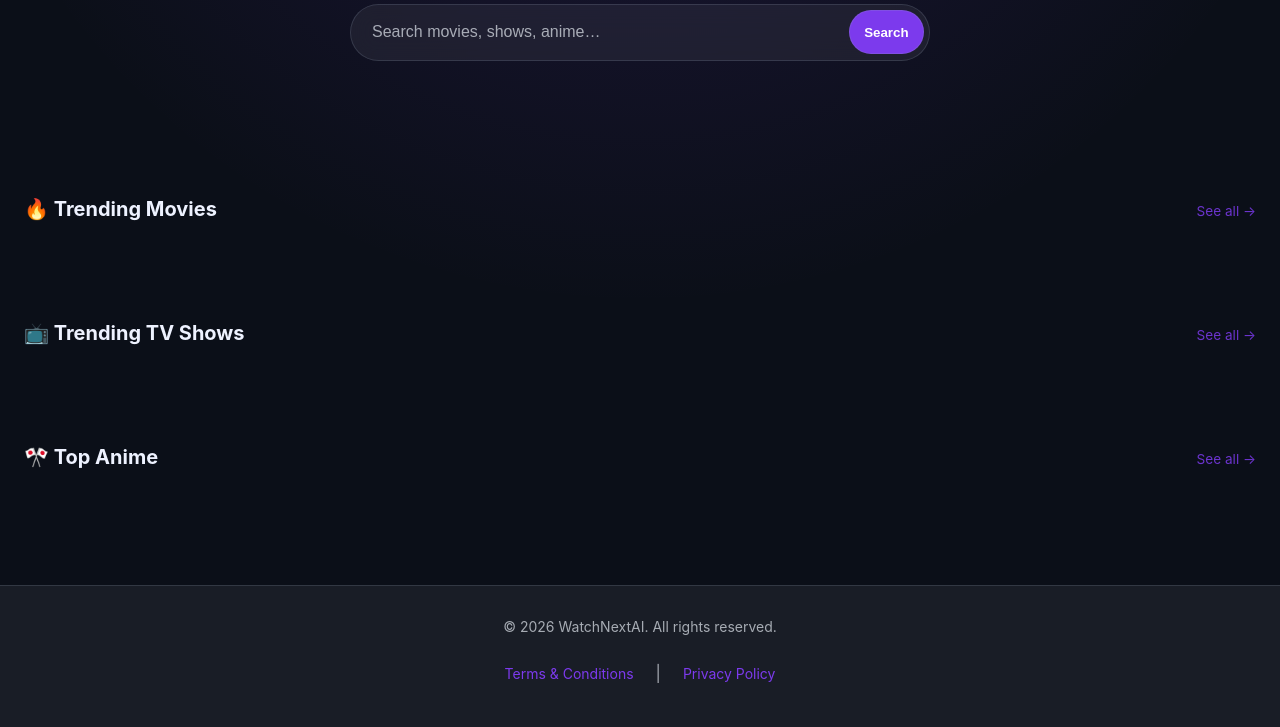
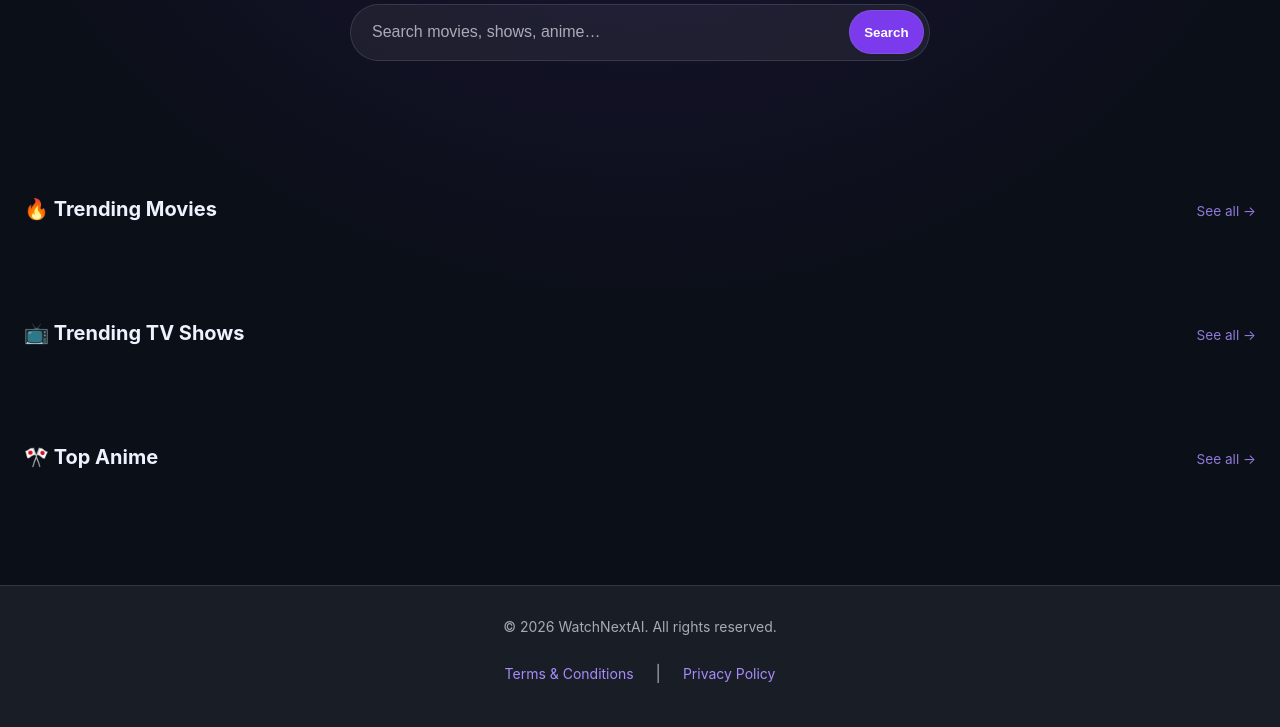
Before and after one commit to tirth6851/watchnextai, a Flask app: page / in a window 1280 px wide. Shown: the part 412-1139 px from the top of the page. Run offline with Flask 3, Linux system fonts and the light colour scheme; data that the repository does not hold is empty; some libraries are stand-ins or nearby versions.

Commit message:
fix: raise small accent-coloured text to 4.5:1 contrast on both themes
See all, footer links and card genre tags used the accent fill colour as text
(2.7-3.0:1 dark, 2.1-2.6:1 light). They now use a text-only --accent-text token.

Co-Authored-By: Claude Sonnet 5.5 <noreply@anthropic.com>

```diff
--- a/static/css/style.css
+++ b/static/css/style.css
@@ -1728,3 +1728,14 @@ html[data-theme="light"] .dynamic-bg {
 html[data-theme="light"] .sdb--movie { color: #6d28d9; }
 html[data-theme="light"] .sdb--tv    { color: #047857; }
 html[data-theme="light"] .sdb--anime { color: #b91c1c; }
+
+/* ─── Accent as text colour ──────────────────────────────────────────
+   --accent (#7c3aed dark, #a78bfa light) is a fill colour: as small text it measured
+   2.7-3.0:1 on dark and 2.1-2.6:1 on light. This text-only token clears 4.5:1 on both
+   themes; fills keep using --accent. */
+:root { --accent-text: #a78bfa; }
+html[data-theme="light"] { --accent-text: #6d28d9; }
+.home-section__link,
+.footer-links a,
+.card-genre-tag { color: var(--accent-text); }
+.footer-links a:hover { color: var(--fg); }
```
